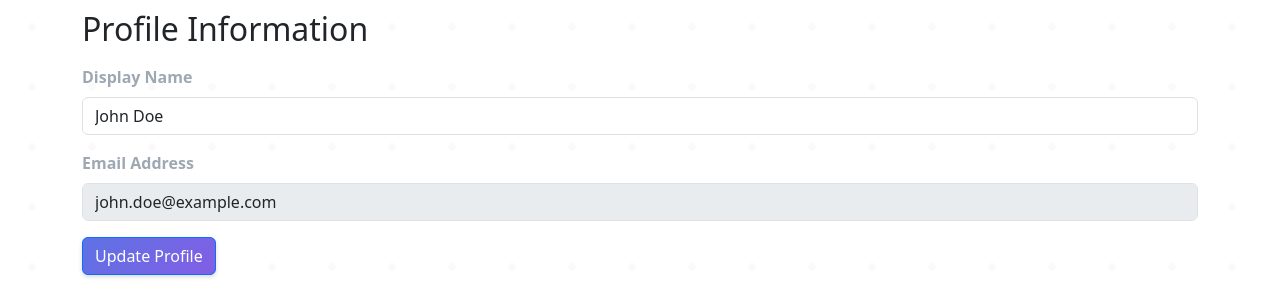
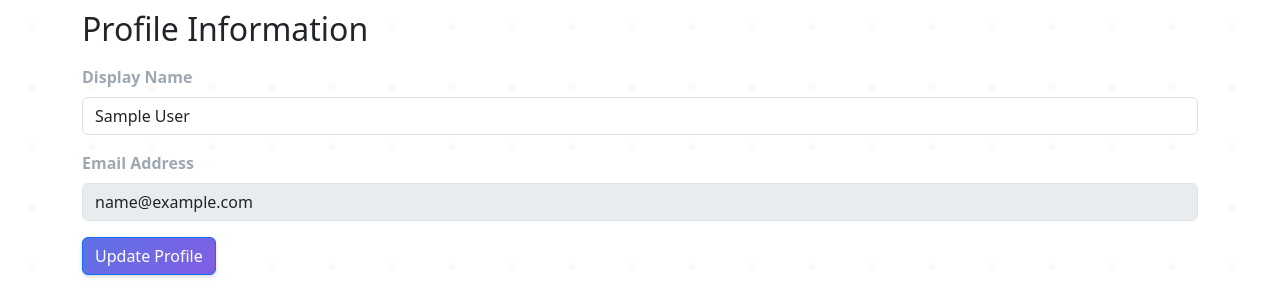
Before and after one commit to klxs409400/CITS5505-GROUP, a Flask app: page /settings in a window 1280 px wide. Shown: the part 247-548 px from the top of the page. Run offline with Flask 3, Linux system fonts and the light colour scheme; the visitor is signed in with stand-in values (Sample User, id 1); data comes from the database, SQL or seed files in the repository; data that the repository does not hold is empty.

Commit message:
ST-UI-004: Replace Hard-Coded “John Doe” With Logged-In User Name

```diff
--- a/templates/Historical/historical.html
+++ b/templates/Historical/historical.html
@@ -47,7 +47,7 @@
             class="rounded-circle"
             alt="User Profile"
           />
-          <h5>John Doe</h5>
+          <h5>{{ current_user.username }}</h5>
           <p>Sleep Enthusiast</p>
         </div>
 
@@ -158,7 +158,7 @@
                     width="30"
                     height="30"
                   />
-                  <span class="d-none d-lg-inline text-white">John Doe</span>
+                  <span class="d-none d-lg-inline text-white">{{ current_user.username }}</span>
                 </a>
                 <ul
                   class="dropdown-menu dropdown-menu-end"
--- a/templates/Homepage/dashboard.html
+++ b/templates/Homepage/dashboard.html
@@ -168,7 +168,7 @@
                     width="30"
                     height="30"
                   />
-                  <span class="d-none d-lg-inline text-white">John Doe</span>
+                  <span class="d-none d-lg-inline text-white">{{ current_user.username }}</span>
                 </a>
                 <ul
                   class="dropdown-menu dropdown-menu-end"
--- a/templates/Settings/settings.html
+++ b/templates/Settings/settings.html
@@ -109,11 +109,11 @@
                 <form id="profileForm" class="mt-3">
                     <div class="mb-3">
                         <label for="displayName" class="form-label">Display Name</label>
-                        <input type="text" class="form-control" id="displayName" value="John Doe">
+                        <input type="text" class="form-control" id="displayName" value="{{ current_user.full_name }}">
                     </div>
                     <div class="mb-3">
                         <label for="emailAddress" class="form-label">Email Address</label>
-                        <input type="email" class="form-control" id="emailAddress" value="john.doe@example.com" disabled>
+                        <input type="email" class="form-control" id="emailAddress" value="{{ current_user.email }}" disabled>
                     </div>
                     <button type="button" class="btn btn-primary" id="updateProfileBtn">Update Profile</button>
                 </form>
```
